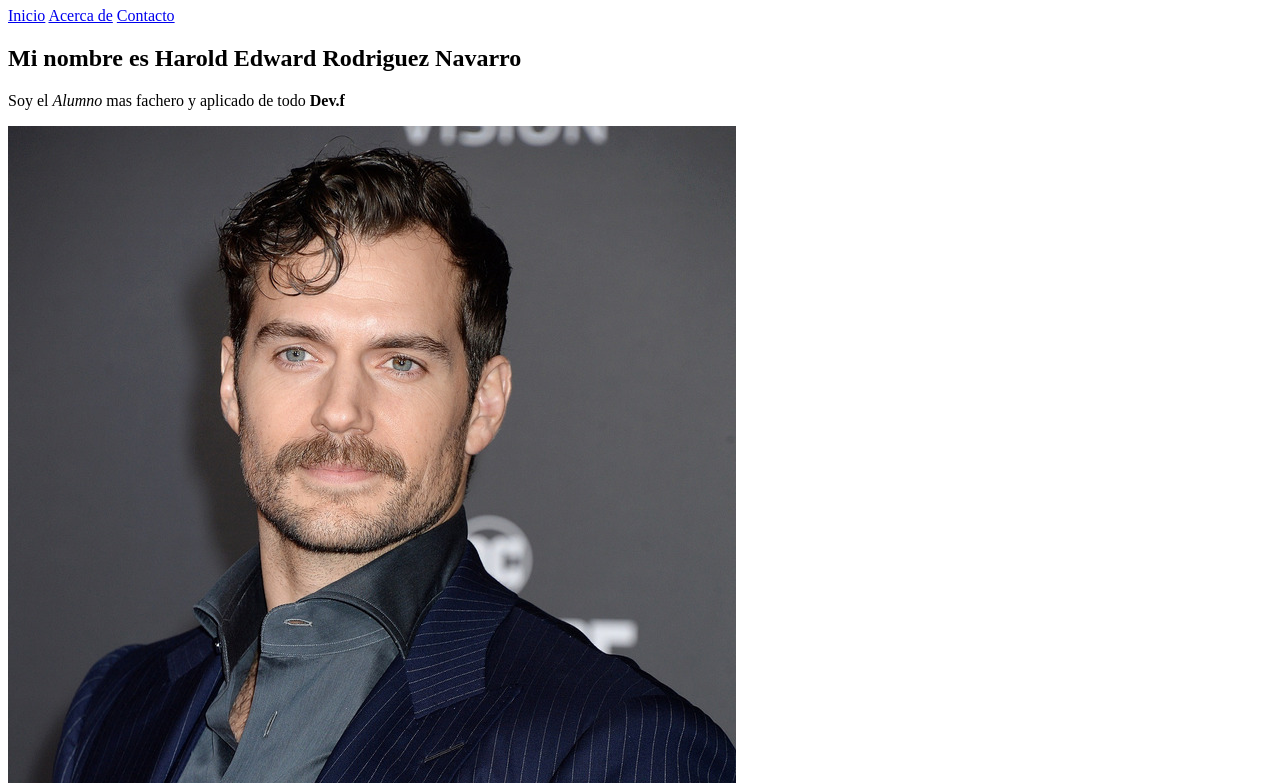
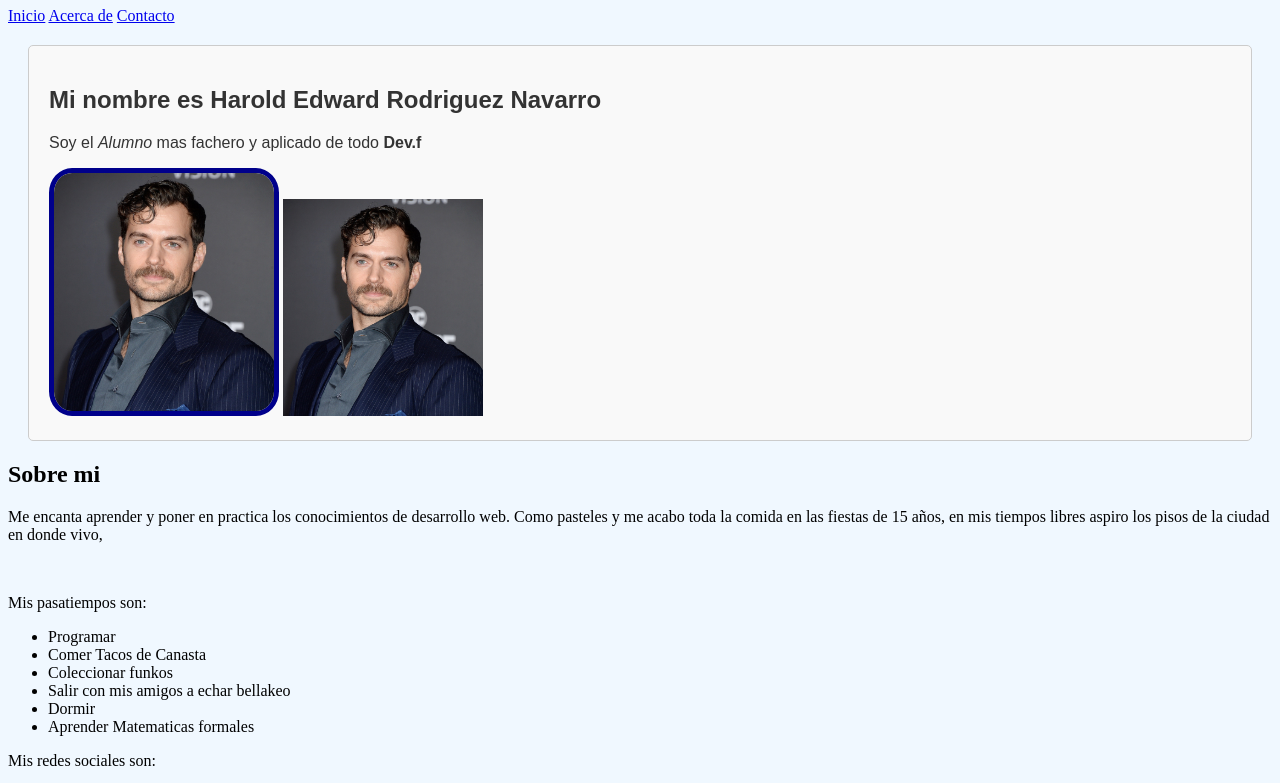
Before and after one commit to magmatic654/mi-primer-html-fachero, a plain HTML site: page index.html in a window 1280 px wide. Shown: the part 73-856 px from the top of the page. Drawn offline with Linux system fonts and the light colour scheme.

Commit message:
Feat: Se agrega hoja de estilos

```diff
--- a/index.html
+++ b/index.html
@@ -3,6 +3,7 @@
 <head>
     <meta charset="UTF-8">
     <meta name="viewport" content="width=device-width, initial-scale=1.0">
+    <link rel="stylesheet" href="./src/css/style.css">
     <title>Mi blog</title>
 </head>
 <body>
@@ -14,10 +15,11 @@
             <a href="#concactame">Contacto</a>
         </nav>
     </header>
-    <main id="inicio">
+    <main id="inicio" class="start">
         <section>
             <h2>Mi nombre es Harold Edward Rodriguez Navarro</h2>
             <p>Soy el <em>Alumno</em> mas fachero y aplicado de todo <strong>Dev.f</strong></p>
+            <img class="mi-foto" src="./src/images/alumno-hern.jpg" alt="Fotografia del alumno mas fachero de Dev.f">
             <img src="./src/images/alumno-hern.jpg" alt="Fotografia del alumno mas fachero de Dev.f">
         </section>
     </main>
--- /dev/null
+++ b/src/css/style.css
@@ -0,0 +1,23 @@
+body {
+    background-color: aliceblue;
+}
+
+.start {
+    font-family: 'Arial', sans-serif;
+    color: #333333;
+    margin: 20px;
+    padding: 20px;
+    border: 1px solid #cccccc;
+    border-radius: 5px;
+    background-color: #f9f9f9;
+}
+
+img {
+    width: 200px;
+}
+
+.mi-foto {
+    width: 220px;
+    border-radius: 10%;
+    border: 5px solid darkblue;
+}
```
